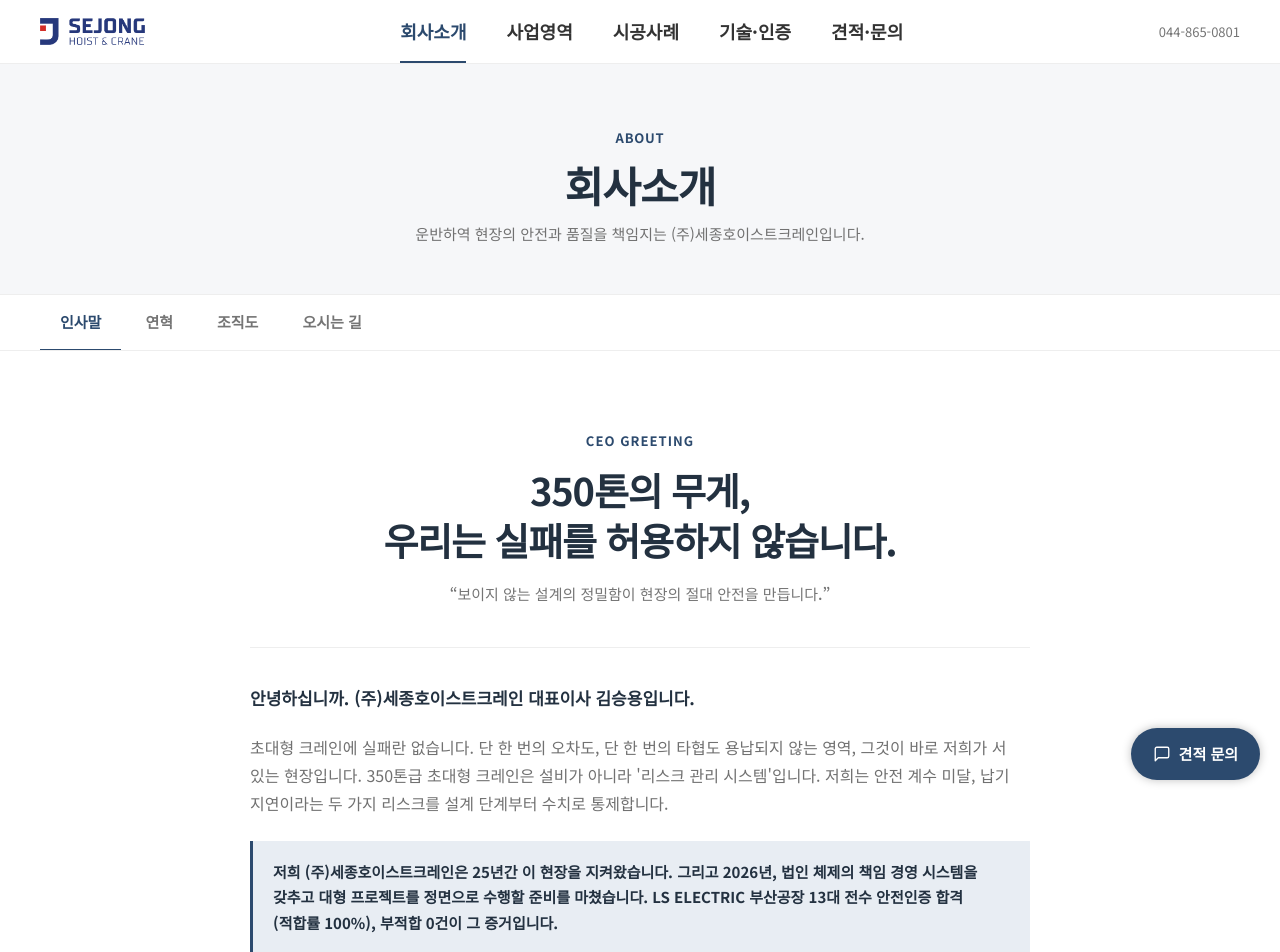
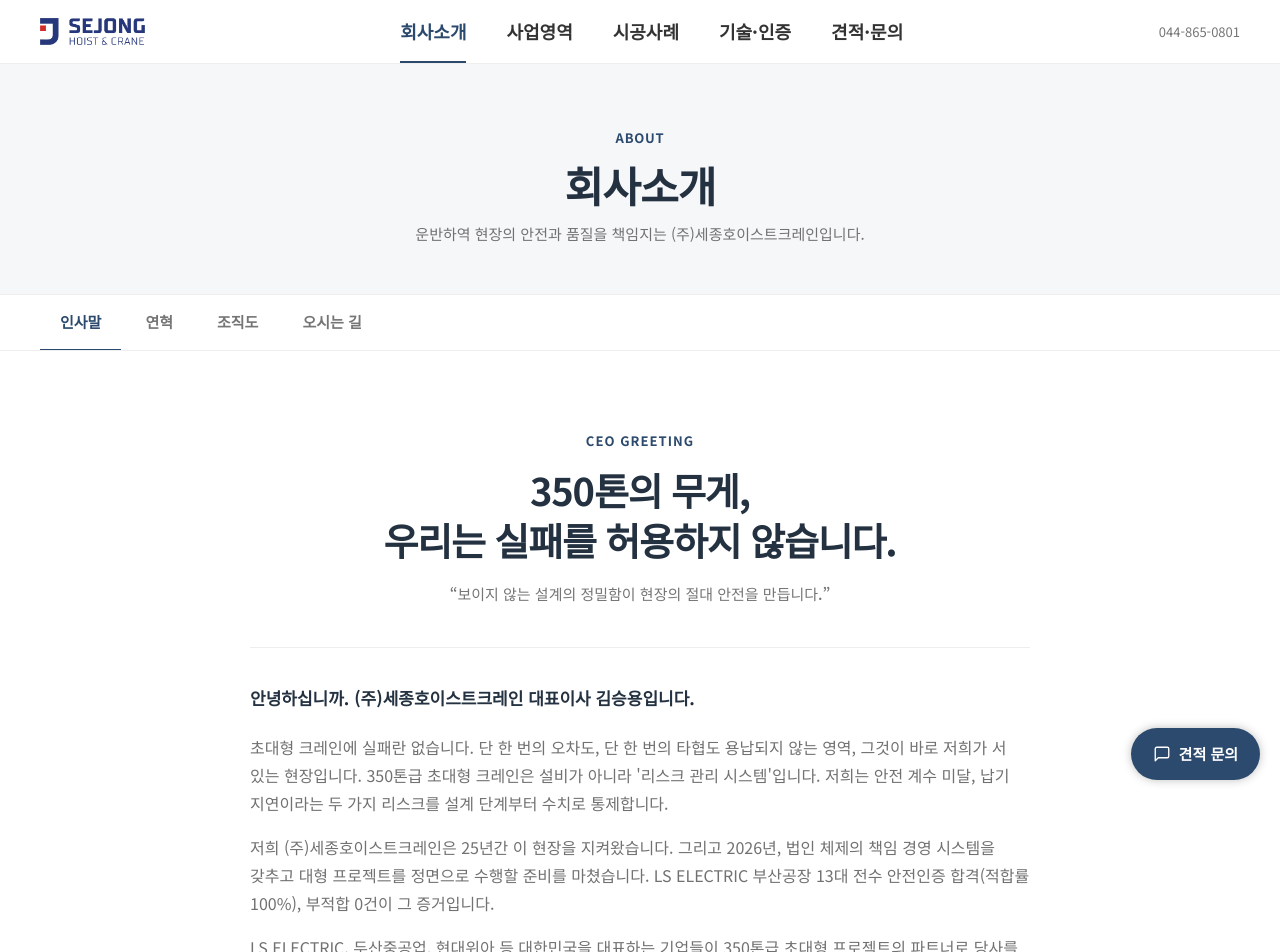
Before and after one commit to MuKyoung/sejong-hoist-homepage, a Next.js app: page /about in a window 1280 px wide. Shown: the top 952 px of the page. Built offline with nearby package versions, Linux system fonts and the light colour scheme.

Commit message:
copy: greeting paragraph de-highlighted + drop prose em-dashes - proof-box removed (plain paragraph), '현대위아 -' sentence rewritten with 등, same dash fix on /technology; no-em-dash prose rule noted in DESIGN.md

```diff
--- a/src/app/about/page.tsx
+++ b/src/app/about/page.tsx
@@ -68,7 +68,7 @@ export default function AboutPage() {
               <p className={s.body} style={{ marginTop: 20 }}>
                 {GREETING.paragraphs[1]}
               </p>
-              <div className={s.greetProof}>{GREETING.paragraphs[2]}</div>
+              <p className={s.body}>{GREETING.paragraphs[2]}</p>
               <p className={s.body}>{GREETING.paragraphs[3]}</p>
             </div>
 
--- a/src/app/technology/page.tsx
+++ b/src/app/technology/page.tsx
@@ -27,7 +27,7 @@ export default function TechnologyPage() {
             <h2 className={s.headline}>보유 인증</h2>
             <p className={s.body}>
               LS ELECTRIC 부산공장 크레인 13대 전수 안전인증 합격
-              (적합률 100%, 부적합 0건) — 카드를 클릭하면 인증서 원본을 확인할 수 있습니다.
+              (적합률 100%, 부적합 0건). 카드를 클릭하면 인증서 원본을 확인할 수 있습니다.
             </p>
           </div>
 
--- a/src/data/site.ts
+++ b/src/data/site.ts
@@ -152,7 +152,7 @@ export const GREETING = {
     "안녕하십니까. (주)세종호이스트크레인 대표이사 김승용입니다.",
     "초대형 크레인에 실패란 없습니다. 단 한 번의 오차도, 단 한 번의 타협도 용납되지 않는 영역, 그것이 바로 저희가 서 있는 현장입니다. 350톤급 초대형 크레인은 설비가 아니라 '리스크 관리 시스템'입니다. 저희는 안전 계수 미달, 납기 지연이라는 두 가지 리스크를 설계 단계부터 수치로 통제합니다.",
     "저희 (주)세종호이스트크레인은 25년간 이 현장을 지켜왔습니다. 그리고 2026년, 법인 체제의 책임 경영 시스템을 갖추고 대형 프로젝트를 정면으로 수행할 준비를 마쳤습니다. LS ELECTRIC 부산공장 13대 전수 안전인증 합격(적합률 100%), 부적합 0건이 그 증거입니다.",
-    "LS ELECTRIC, 두산중공업, 현대위아 — 대한민국을 대표하는 기업들이 350톤급 초대형 프로젝트의 파트너로 당사를 선택했습니다. 세종호이스트크레인은 귀사의 비즈니스를 정상까지 들어 올릴 단 하나의 기술 파트너가 되겠습니다.",
+    "LS ELECTRIC, 두산중공업, 현대위아 등 대한민국을 대표하는 기업들이 350톤급 초대형 프로젝트의 파트너로 당사를 선택했습니다. 세종호이스트크레인은 귀사의 비즈니스를 정상까지 들어 올릴 단 하나의 기술 파트너가 되겠습니다.",
   ],
   sign: "(주)세종호이스트크레인 대표이사 김 승 용 올림",
 };
--- a/src/styles/subpage.module.css
+++ b/src/styles/subpage.module.css
@@ -1167,18 +1167,6 @@
   color: var(--navy);
 }
 
-.greetProof {
-  margin: 24px 0;
-  padding: 18px 20px;
-  background: var(--tint);
-  border-left: 3px solid var(--brand);
-  font-size: 15px;
-  font-weight: 600;
-  line-height: 1.7;
-  color: var(--navy);
-  word-break: keep-all;
-}
-
 .greetSignBlock {
   margin-top: 40px;
   text-align: right;
```
Also changed, not shown: 1 other file (tests, documents, lock files or other folders).
